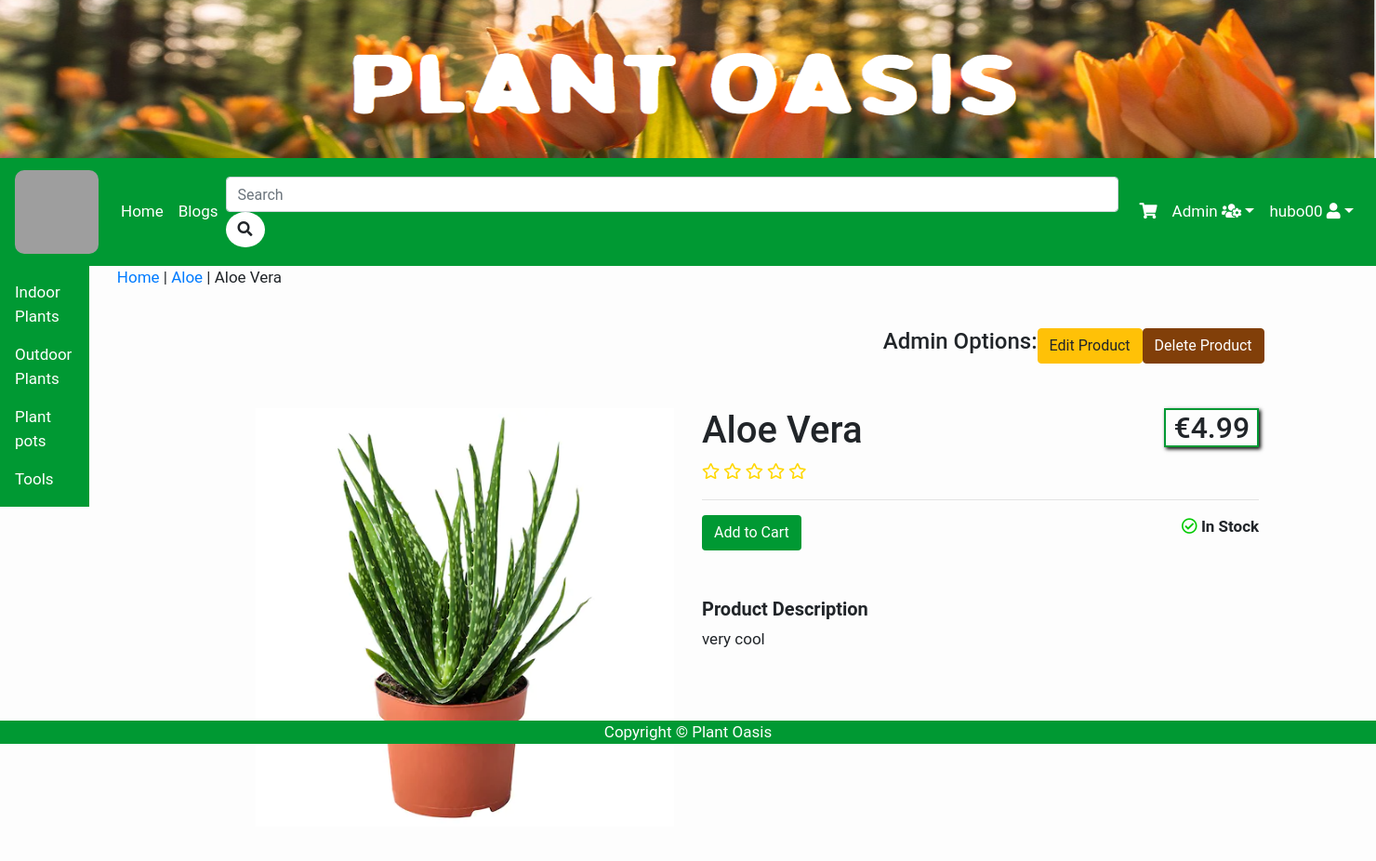
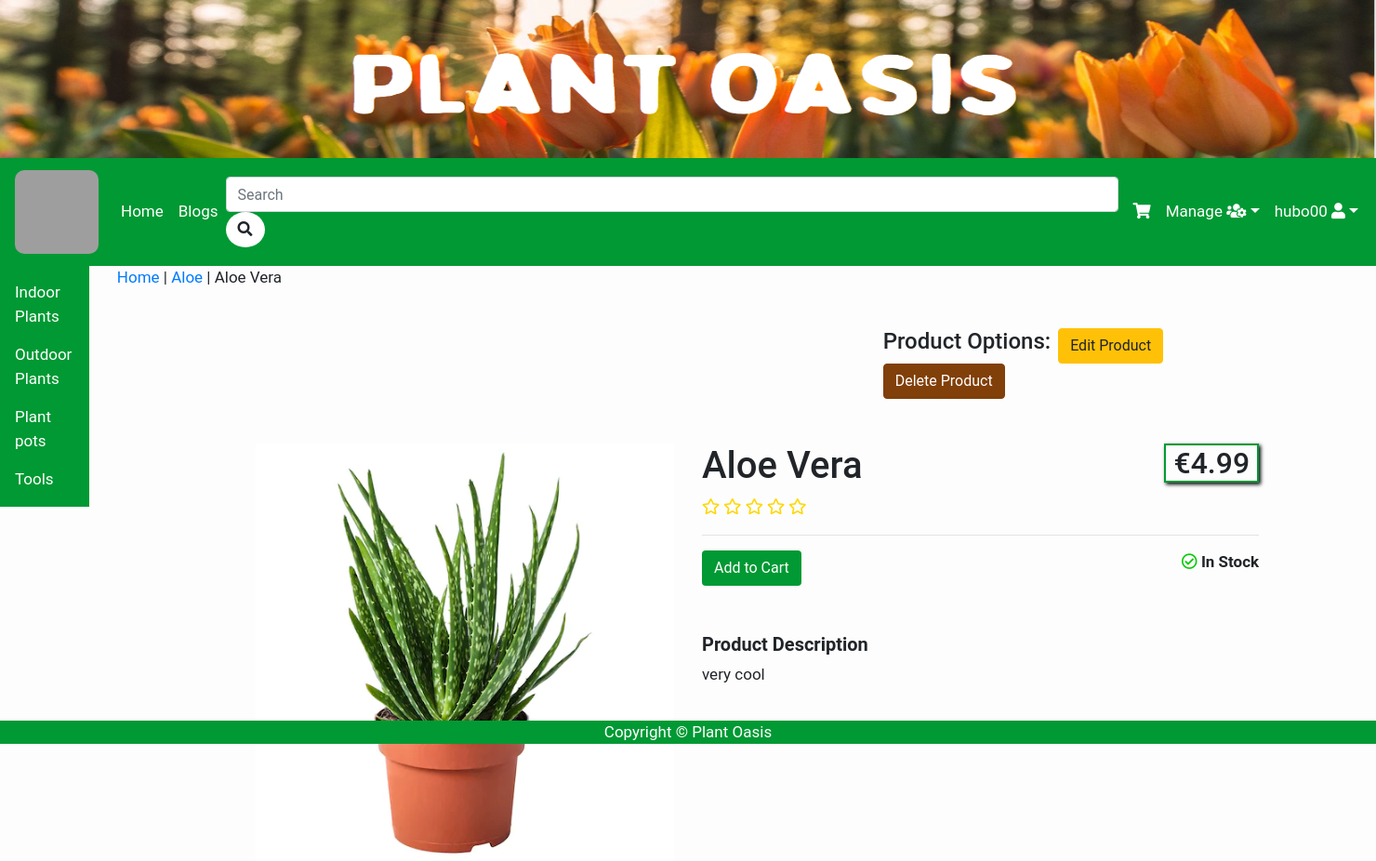
Before and after one commit to hubo00/2nd-Year-Project, a Django app: a page that uses shop/templates/navbar.html in a window 1480 px wide. Shown: the top 926 px of the page at 93% size. Run offline with Django 3.2, Linux system fonts and the light colour scheme; a user stored in the database is signed in; data comes from the database, SQL or seed files in the repository; both versions use the stored data as it was after the commit; parts of the project's set-up code (start-up, migrations or seed data) failed here and were passed over; some libraries are stand-ins or nearby versions; grey boxes are pictures that could not be loaded.

Commit message:
added manager capabilities

```diff
--- a/accounts/templates/profile.html
+++ b/accounts/templates/profile.html
@@ -7,6 +7,8 @@
 <h5 class="font-weight-bold">Email Address: {{ user.email }}</h5>
 <h5 class="font-weight-bold">Age: {{ user.age }}</h5>
 {% if request.user.is_superuser %}
+<h5 class="font-weight-bold">Status: Admin</h5>
+{% elif request.user.is_staff %}
 <h5 class="font-weight-bold">Status: Manager</h5>
 {% else %}
 <h5 class="font-weight-bold">Status: Customer</h5>
--- a/shop/templates/navbar.html
+++ b/shop/templates/navbar.html
@@ -27,9 +27,9 @@
                 {% endif%}
             </a>
         </li>
-        {% if user.is_superuser %}
+        {% if user.is_superuser or user.is_staff %}
             <li class="nav-item dropdown">
-                <a class="nav-link dropdown-toggle nav-button" href="" id="navbardrop" data-toggle="dropdown">Admin <i class="fas fa-users-cog"></i></a>
+                <a class="nav-link dropdown-toggle nav-button" href="" id="navbardrop" data-toggle="dropdown">Manage <i class="fas fa-users-cog"></i></a>
                 <div class="dropdown-menu">
                     <a class="dropdown-item border" href="{% url 'shop:create_product' %}" >Add Product</a>
                 </div>
--- a/shop/templates/shop/product.html
+++ b/shop/templates/shop/product.html
@@ -13,14 +13,14 @@
 		</div>
 		<div>
 		<br>
-		{% if user.is_superuser %}
+		{% if user.is_superuser or user.is_staff %}
 			<div class="row mb-5">
 				<div class="col-8">
 				</div>
 				<div class="col-4">
 					<div class="row">
-						<h4>Admin Options:</h4>
-						<a class="btn btn-warning" href="{% url 'shop:edit_product' product.slug %}">Edit Product</a>
+						<h4>Product Options:</h4>
+						<a class="btn btn-warning ml-2 mr-2" href="{% url 'shop:edit_product' product.slug %}">Edit Product</a>
 						<a class="btn btn-danger" href="{% url 'shop:delete_product' product.slug %}">Delete Product</a>
 					</div>
 				</div>
--- a/templates/index.html
+++ b/templates/index.html
@@ -28,7 +28,7 @@
                     <p class="card-text text-muted h6">{{ post.author }} | {{ post.created_on}} </p>
                     <p class="card-text">{{post.content|slice:":15" }}...</p>
                     <a href="{% url 'post_detail' post.slug  %}" class="btn btn-success">Read More &rarr;</a>
-                    {% if user.username == post.author.username or request.user.is_superuser %}
+                    {% if user.username == post.author.username or request.user.is_superuser or request.user.is_staff %}
                     <a href="{% url 'post_delete' post.slug  %}" class="btn btn-danger">Delete</a>
                     {% endif %}
                     {% if user.username == post.author.username %}
```
Also changed, not shown: db.sqlite3.
